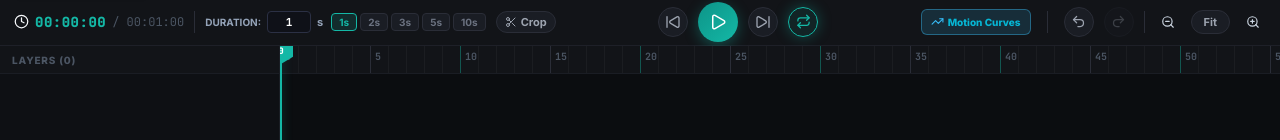
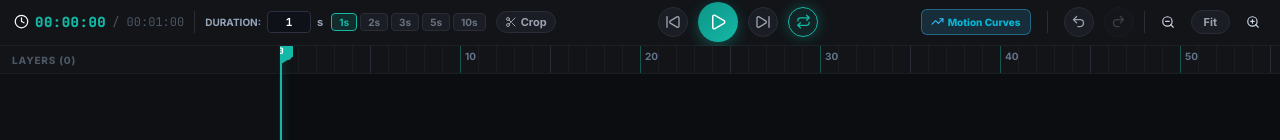
Before and after one commit to ErtugrulAK/keyframe-character-studio, a React (Vite) app: page / in a window 1280 px wide. Shown: the part 511-651 px from the top of the page. Built offline with nearby package versions, Linux system fonts and the light colour scheme.

Commit message:
fix(timeline): calculate dynamic ruler label step based on zoom level to prevent overlapping frame numbers

```diff
--- a/src/components/Timeline/SequencerTimeline.css
+++ b/src/components/Timeline/SequencerTimeline.css
@@ -675,8 +675,11 @@
 .ruler-mark.ten { border-left: 1px solid rgba(20,184,166,0.4); }
 .ruler-label {
   position: absolute; top: 4px; left: 4px;
-  font-family: var(--font-mono); font-size: 10px; font-weight: 700;
-  color: #4b5563;
+  font-family: 'Inter', system-ui, -apple-system, sans-serif;
+  font-size: 10px; font-weight: 700;
+  color: #64748b;
+  white-space: nowrap;
+  pointer-events: none;
 }
 
 /* ── PLAYHEAD ── */
--- a/src/components/Timeline/SequencerTimeline.tsx
+++ b/src/components/Timeline/SequencerTimeline.tsx
@@ -850,11 +850,17 @@ export const SequencerTimeline: React.FC = () => {
           {/* Time Ruler */}
           <div className="time-ruler" onMouseDown={handleRulerMouseDown}>
             {frameNumbers.map((frame) => {
-              const isMajor = frame % 5 === 0;
+              const labelStep =
+                FRAME_WIDTH >= 24 ? 5 :
+                FRAME_WIDTH >= 14 ? 10 :
+                FRAME_WIDTH >= 8  ? 20 : 50;
+
+              const isLabel = frame % labelStep === 0;
               const isTen = frame % 10 === 0;
+              const isFive = frame % 5 === 0;
               return (
-                <div key={frame} className={`ruler-mark ${isTen ? 'ten' : isMajor ? 'major' : 'minor'}`} style={{ left: `${frame * FRAME_WIDTH}px` }}>
-                  {isMajor && <span className="ruler-label">{frame}</span>}
+                <div key={frame} className={`ruler-mark ${isTen ? 'ten' : isFive ? 'major' : 'minor'}`} style={{ left: `${frame * FRAME_WIDTH}px` }}>
+                  {isLabel && <span className="ruler-label">{frame}</span>}
                 </div>
               );
             })}
```
